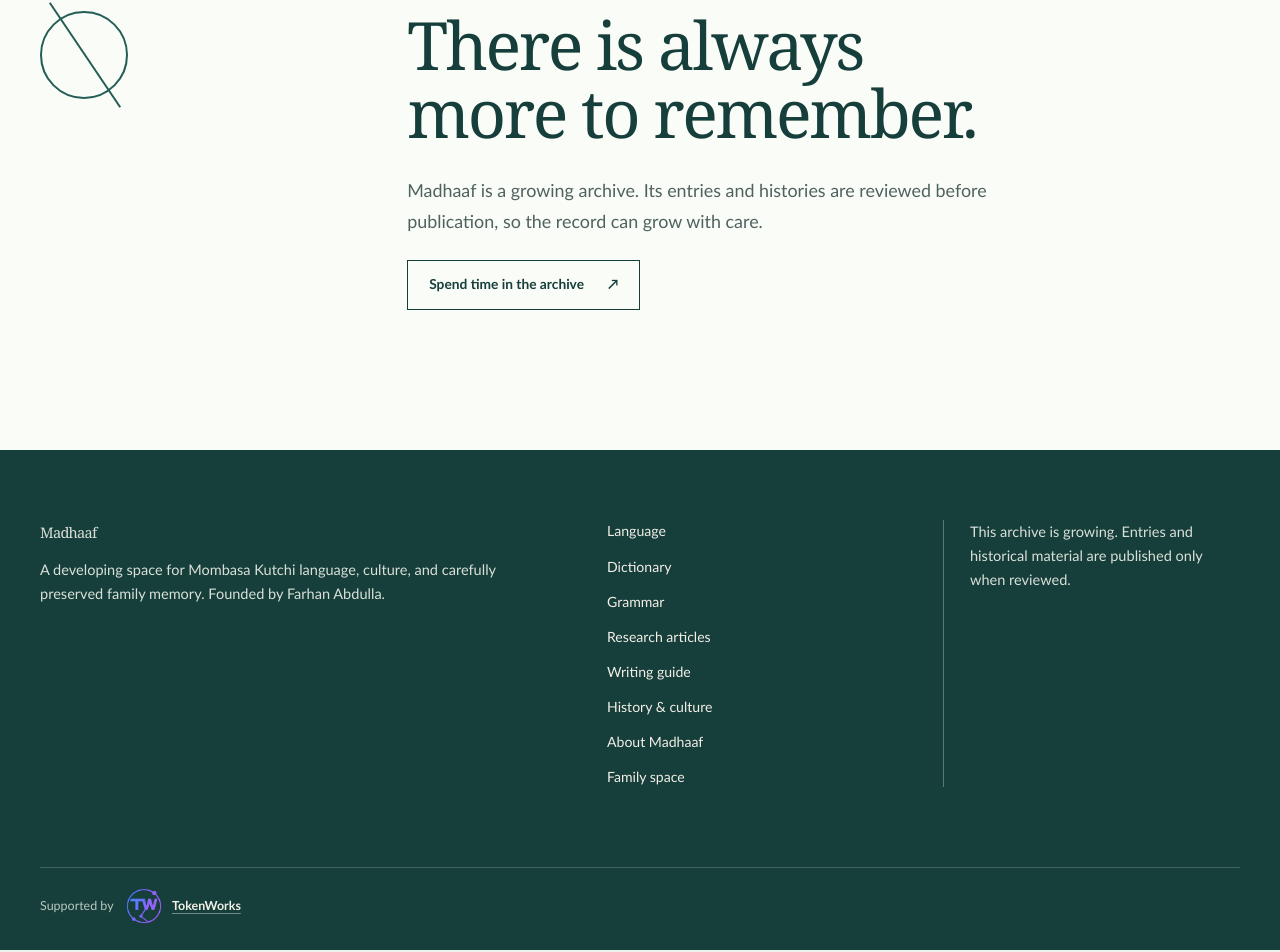
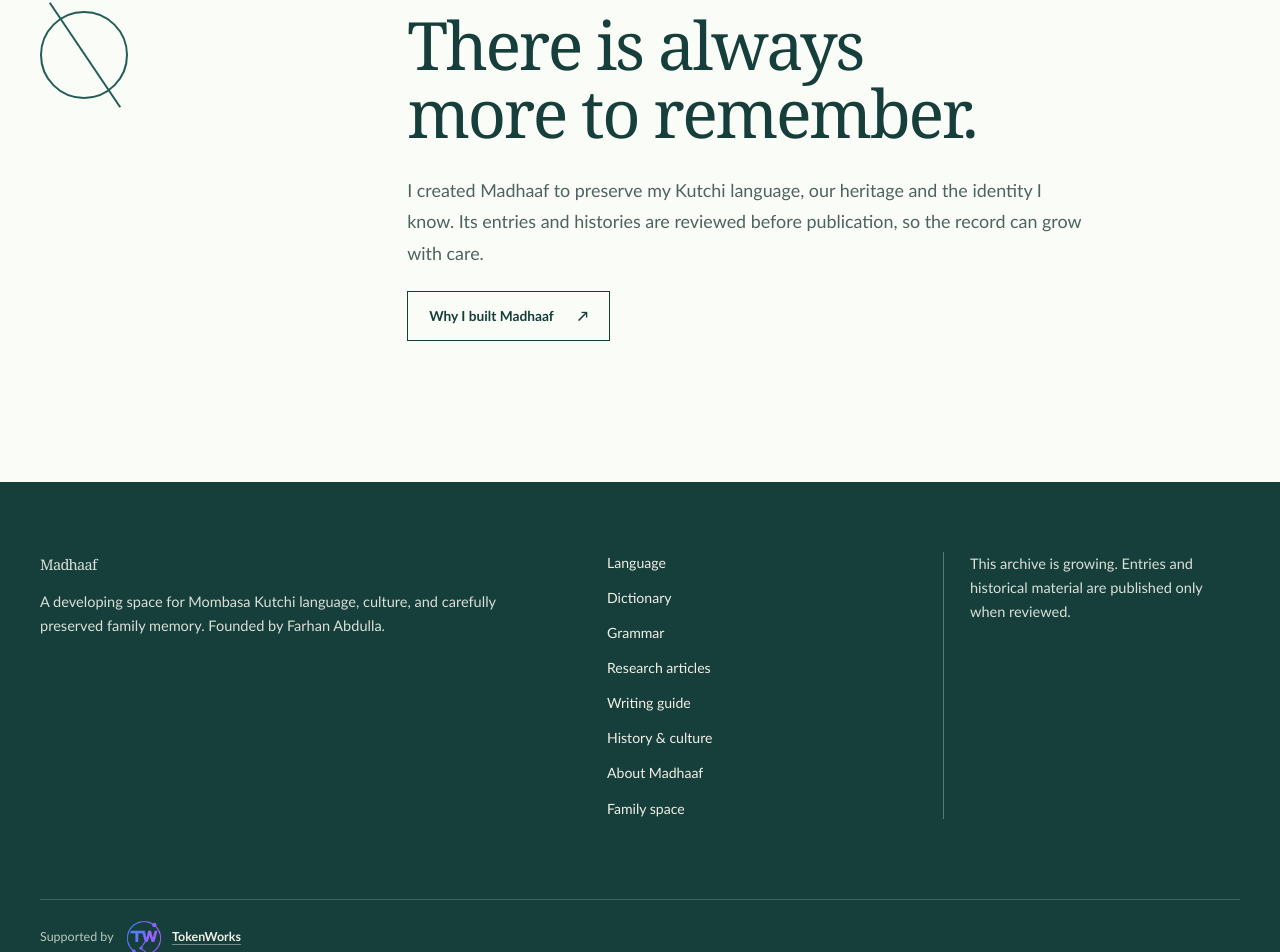
Before and after one commit to Fabdulla1/Madhaaf, a Next.js app: page / in a window 1280 px wide. Shown: the part 3959-4911 px from the top of the page. Built offline with nearby package versions, Linux system fonts and the light colour scheme; no server answers.

Commit message:
edit(site): bring About, grammar, writing and language pages into Farhan's voice

```diff
--- a/src/app/page.tsx
+++ b/src/app/page.tsx
@@ -150,10 +150,10 @@
           <div>
             <h2 id="home-closing-title">There is always more to remember.</h2>
             <p>
-              Madhaaf is a growing archive. Its entries and histories are
+              I created Madhaaf to preserve my Kutchi language, our heritage and the identity I know. Its entries and histories are
               reviewed before publication, so the record can grow with care.
             </p>
-            <Link className="button button--outline" href="/history">Spend time in the archive <span aria-hidden="true">↗</span></Link>
+            <Link className="button button--outline" href="/about">Why I built Madhaaf <span aria-hidden="true">↗</span></Link>
           </div>
         </div>
       </section>
```
